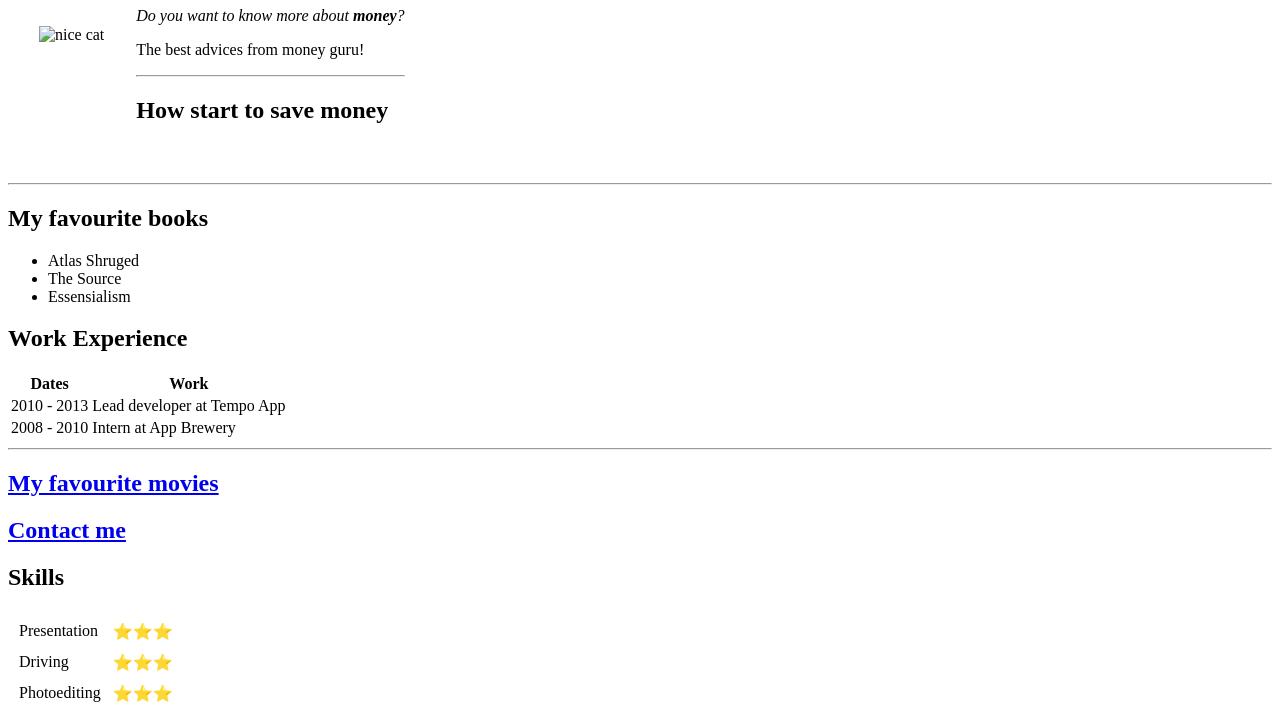
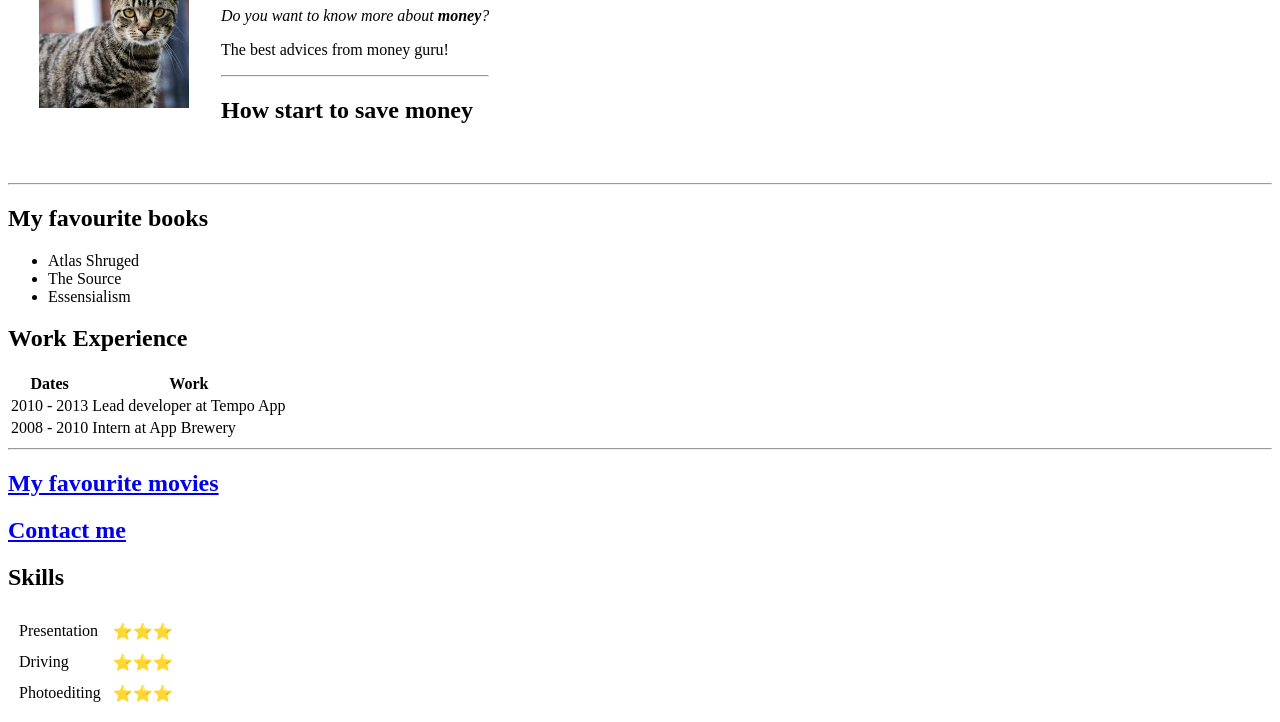
Before and after one commit to mikheievMS/cv, a plain HTML site: page index.html in a window 1280 px wide. Shown: the part 112-834 px from the top of the page. Drawn offline with Linux system fonts and the light colour scheme; the site is published under a folder, as on GitHub Pages, so addresses that start at the root find nothing.

Commit message:
corection in source of the image

```diff
--- a/index.html
+++ b/index.html
@@ -11,7 +11,7 @@
       <tr>
         <td>
           <img
-            src="/images/images.jfif"
+            src="images/images.jfif"
             width="150"
             height="150"
             alt="nice cat"
```
